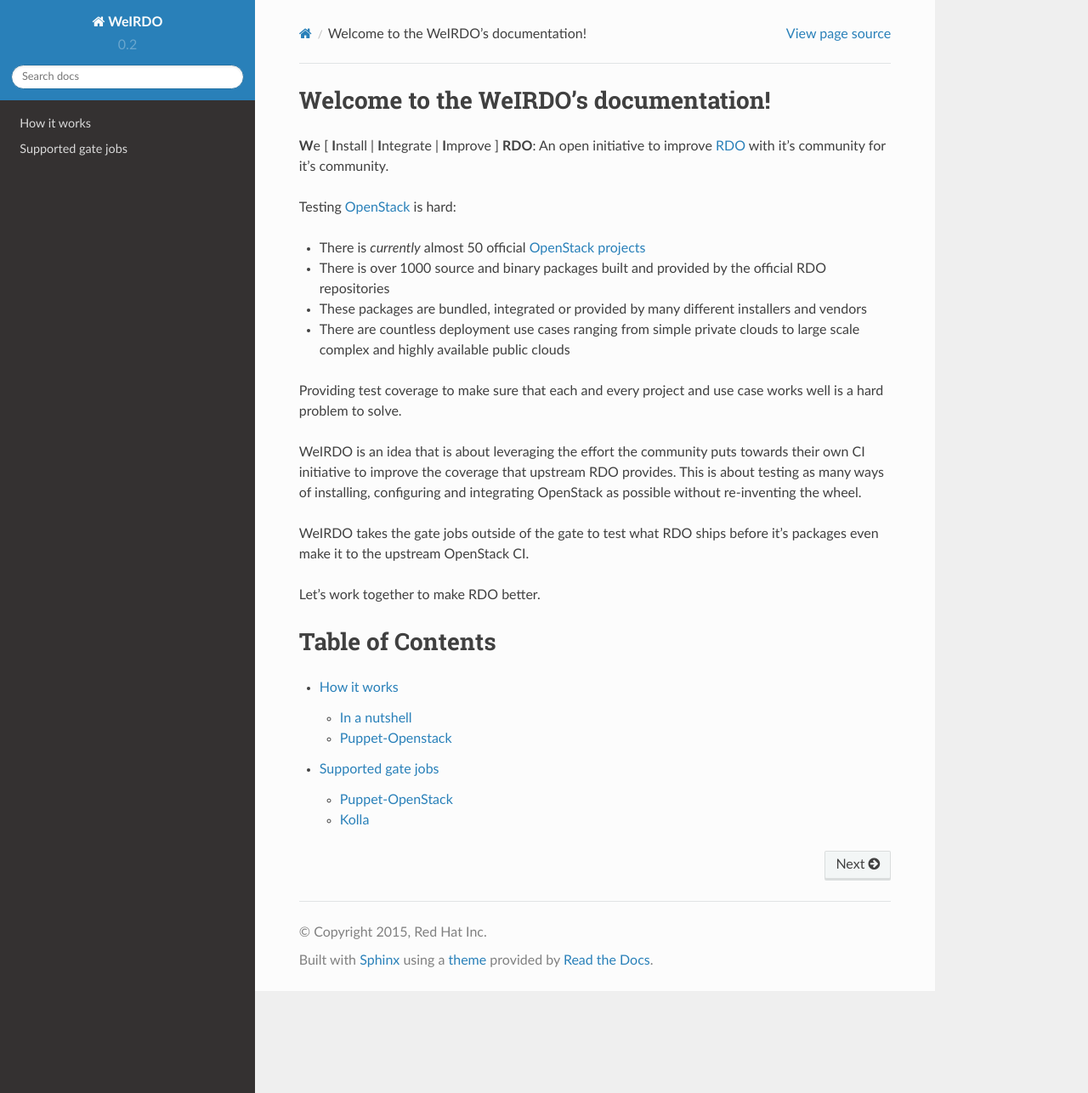
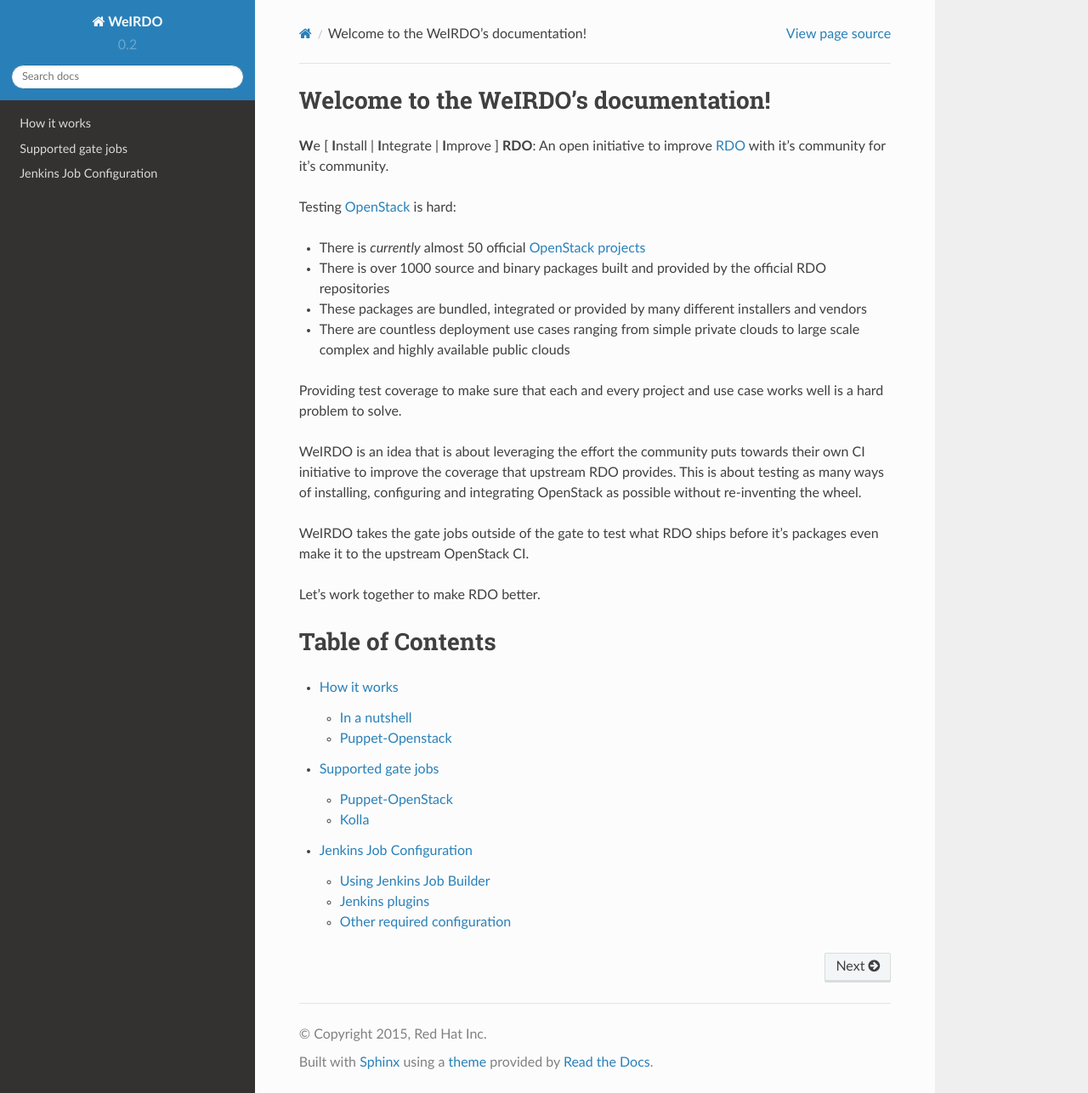
Before and after one commit to rdo-infra/weirdo, a Sphinx documentation site: the page built from docs/index.rst, in a window 1280 px wide and 1286 px high. Shown: the whole window at 85% size. Built offline with Sphinx 7.4.7 and the Read the Docs theme 2.0.0, drawn with Linux system fonts in a browser that asks for light colours.

Commit message:
First release of jenkins gate and period jobs
Change-Id: I18a0c84dcd45b8d369f225011122183791416e78

```diff
--- a/docs/index.rst
+++ b/docs/index.rst
@@ -39,4 +39,5 @@
     :maxdepth: 2
 
     How it works <how>
-    Supported gate jobs <jobs>
+    Supported gate jobs <supported-jobs>
+    Jenkins Job Configuration <jenkins-job-configuration>
--- /dev/null
+++ b/docs/jenkins-job-configuration.rst
@@ -0,0 +1 @@
+.. include:: ../jenkins/README.rst
--- a/docs/jobs.rst
+++ b/docs/supported-jobs.rst
@@ -1,9 +1,9 @@
 Supported CI jobs
------------------
+=================
 WeIRDO currently provides an implementation for the following gate jobs:
 
 Puppet-OpenStack
-~~~~~~~~~~~~~~~~
+----------------
 About Puppet-OpenStack_::
 
     The Puppet modules for OpenStack bring scalable and reliable IT automation
@@ -17,7 +17,7 @@
 .. _Puppet-OpenStack: https://wiki.openstack.org/wiki/Puppet
 
 Kolla
-~~~~~
+-----
 About Kolla_::
 
     Kolla provides production-ready containers and deployment tools for
```
Also changed, not shown: jenkins/README.rst (added), 6 other files.
